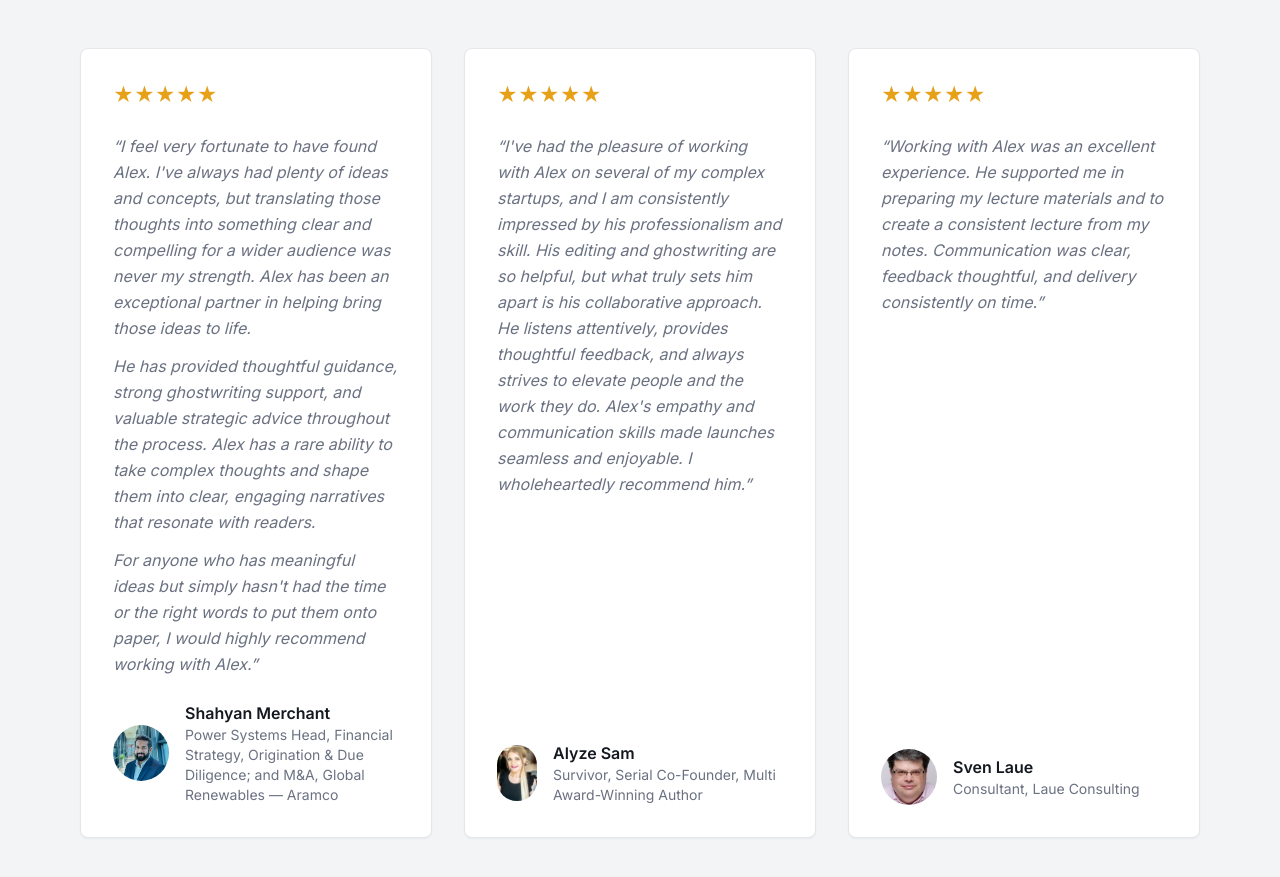
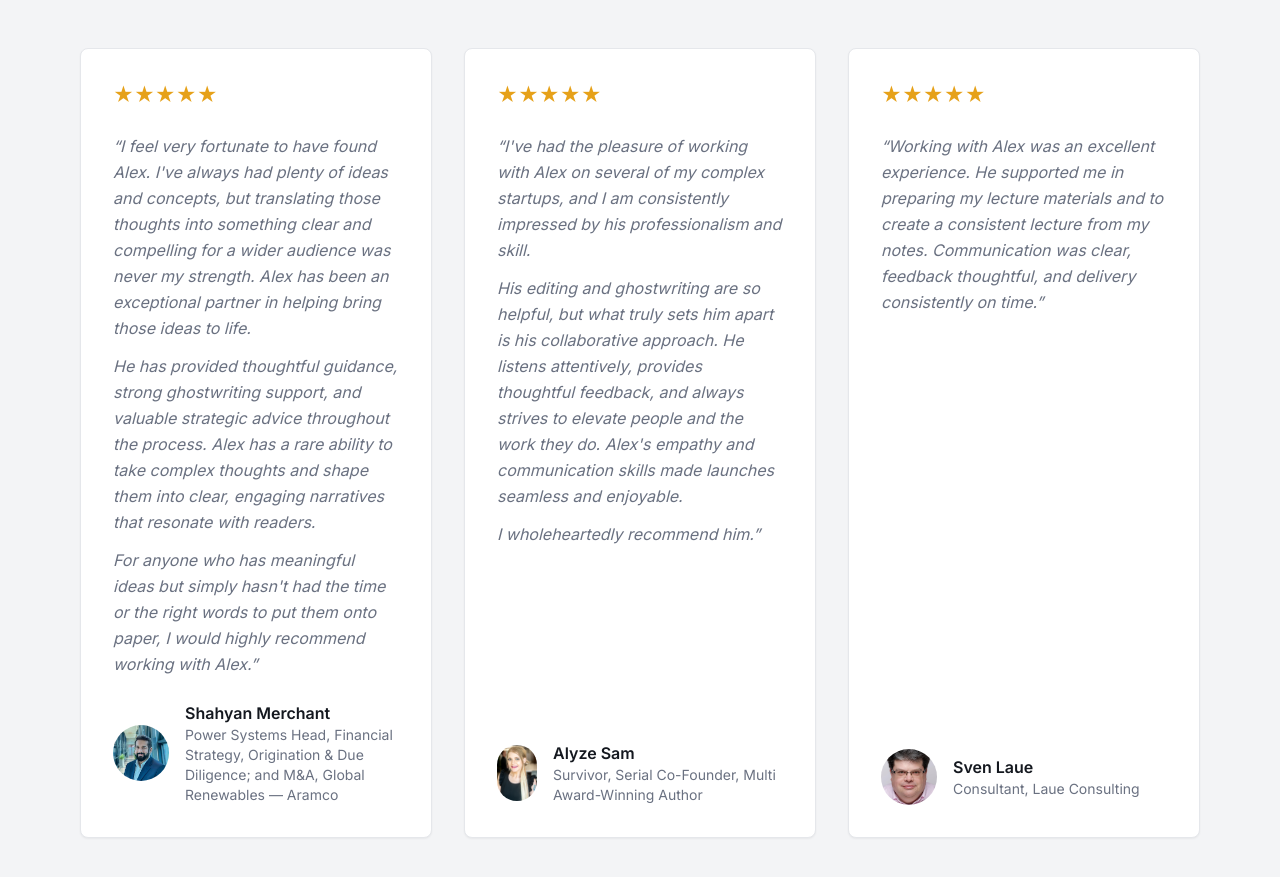
Before and after one commit to Writersure/site-shadow-project, a React (Vite) app: page / in a window 1280 px wide. Shown: the part 8025-8902 px from the top of the page. Built offline with nearby package versions, Linux system fonts and the light colour scheme.

Commit message:
Changes
Co-authored-by: Writersure <209145836+Writersure@users.noreply.github.com>

```diff
--- a/src/components/Testimonials.tsx
+++ b/src/components/Testimonials.tsx
@@ -18,7 +18,11 @@ const testimonials = [
     image: shahyanMerchantImg
   },
   {
-    paragraphs: ["I've had the pleasure of working with Alex on several of my complex startups, and I am consistently impressed by his professionalism and skill. His editing and ghostwriting are so helpful, but what truly sets him apart is his collaborative approach. He listens attentively, provides thoughtful feedback, and always strives to elevate people and the work they do. Alex's empathy and communication skills made launches seamless and enjoyable. I wholeheartedly recommend him."],
+    paragraphs: [
+      "I've had the pleasure of working with Alex on several of my complex startups, and I am consistently impressed by his professionalism and skill.",
+      "His editing and ghostwriting are so helpful, but what truly sets him apart is his collaborative approach. He listens attentively, provides thoughtful feedback, and always strives to elevate people and the work they do. Alex's empathy and communication skills made launches seamless and enjoyable.",
+      "I wholeheartedly recommend him."
+    ],
     author: "Alyze Sam",
     position: "Survivor, Serial Co-Founder, Multi Award-Winning Author",
     image: alyzeSamImg
```
